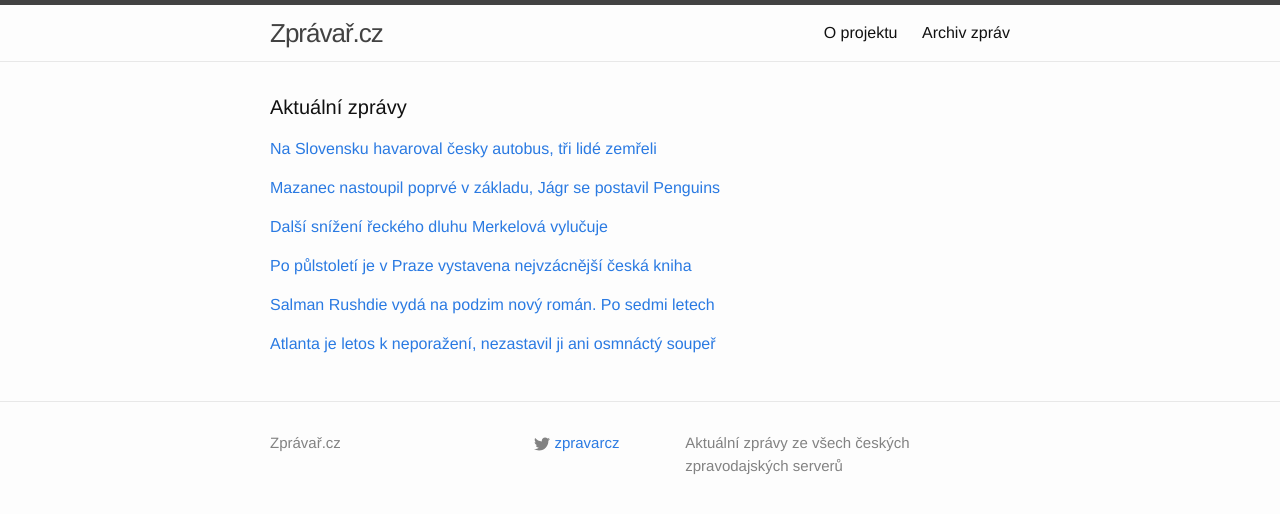
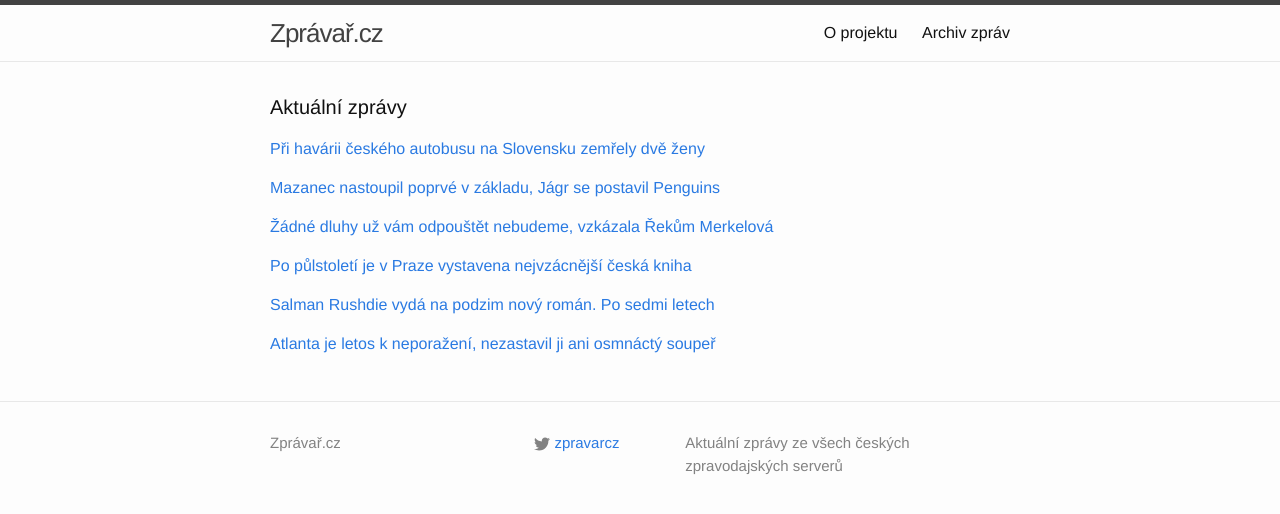
Before and after one commit to adliska/zpravar, a Jekyll site: the page built from index.html, in a window 1280 px wide. Shown: the top 514 px of the page. Built offline with Jekyll 4.4.1, drawn with Linux system fonts in a browser that asks for light colours.

Commit message:
zpravar news update

```diff
--- a/index.html
+++ b/index.html
@@ -5,9 +5,11 @@ layout: default
 <div class="home">
     <h1 class="page-heading">Aktuální zprávy</h1>
 
-<p><a href="javascript:;" onclick="toggle_visibility('zpravy0')">Na Slovensku havaroval česky autobus, tři lidé zemřeli</a></p>
+<p><a href="javascript:;" onclick="toggle_visibility('zpravy0')">Při havárii českého autobusu na Slovensku zemřely dvě ženy</a></p>
 <div id="zpravy0" style="display:none">
 <ul>
+<li><a href=http://www.ceskatelevize.cz/ct24/svet/300123-pri-havarii-ceskeho-autobusu-na-slovensku-zemrely-dve-zeny/>Při havárii českého autobusu na Slovensku zemřely dvě ženy - www.ceskatelevize.cz</a></li>
+<li><a href=http://www.tyden.cz/rubriky/domaci/nehoda-autobusu-na-slovensku-zemreli-dva-cesi-a-ukrajinka_331939.html>Nehoda autobusu na Slovensku. Zemřeli dva Češi a Ukrajinka - www.tyden.cz</a></li>
 <li><a href=http://echo24.cz/a/wCngZ>Na Slovensku havaroval česky autobus, tři lidé zemřeli - echo24.cz</a></li>
 <li><a href=http://www.rozhlas.cz/_zprava/na-slovensku-havaroval-autobus-jedouci-z-prahy-zemreli-dva-cesi-a-jedna-ukrajinka--1450097>Na Slovensku havaroval autobus jedoucí z Prahy, zemřeli dva Češi a jedna Ukrajinka  - www.rozhlas.cz</a></li>
 <li><a href=http://www.novinky.cz/zahranicni/evropa/360333-na-slovensku-havaroval-cesky-autobus-tri-lide-zemreli.html>Na Slovensku havaroval český autobus, tři lidé zemřeli - www.novinky.cz</a></li>
@@ -39,9 +41,10 @@ layout: default
 <li><a href=http://www.denik.cz/hokej/mazanec-chytal-v-letosnim-rocniku-nhl-poprve-od-uvodni-minuty-20150131.html>Mazanec chytal v letošním ročníku NHL poprvé od úvodní minuty - www.denik.cz</a></li>
 <li><a href=http://sport.aktualne.cz/vrbata-dal-devatenacty-gol-pecetil-vitezstvi-vancouveru/r~174a2b4ca91011e4a7d8002590604f2e/>Vrbata dal devatenáctý gól, pečetil vítězství Vancouveru - sport.aktualne.cz</a></li>
 </ul>
-</div><p><a href="javascript:;" onclick="toggle_visibility('zpravy2')">Další snížení řeckého dluhu Merkelová vylučuje</a></p>
+</div><p><a href="javascript:;" onclick="toggle_visibility('zpravy2')">Žádné dluhy už vám odpouštět nebudeme, vzkázala Řekům Merkelová</a></p>
 <div id="zpravy2" style="display:none">
 <ul>
+<li><a href=http://ekonomika.idnes.cz/merkelova-syriza-recko-0vf-/eko-zahranicni.aspx?c=A150131_103207_zahranicni_aha>Žádné dluhy už vám odpouštět nebudeme, vzkázala Řekům Merkelová - ekonomika.idnes.cz</a></li>
 <li><a href=http://www.ceskatelevize.cz/ct24/svet/300126-dalsi-snizeni-reckeho-dluhu-merkelova-vylucuje/>Další snížení řeckého dluhu Merkelová vylučuje - www.ceskatelevize.cz</a></li>
 <li><a href=http://zpravy.e15.cz/zahranicni/politika/merkelova-nevidim-zadne-oddluzeni-pro-recko-1158393>Merkelová: Nevidím žádné oddlužení pro Řecko - zpravy.e15.cz</a></li>
 <li><a href=http://zpravy.aktualne.cz/zahranici/oddluzeni-pro-recko-nerealne-tvrdi-nemecka-kanclerka/r~1a464728a92311e4a7d8002590604f2e/>Oddlužení pro Řecko? Nereálné, tvrdí německá kancléřka - zpravy.aktualne.cz</a></li>
```
